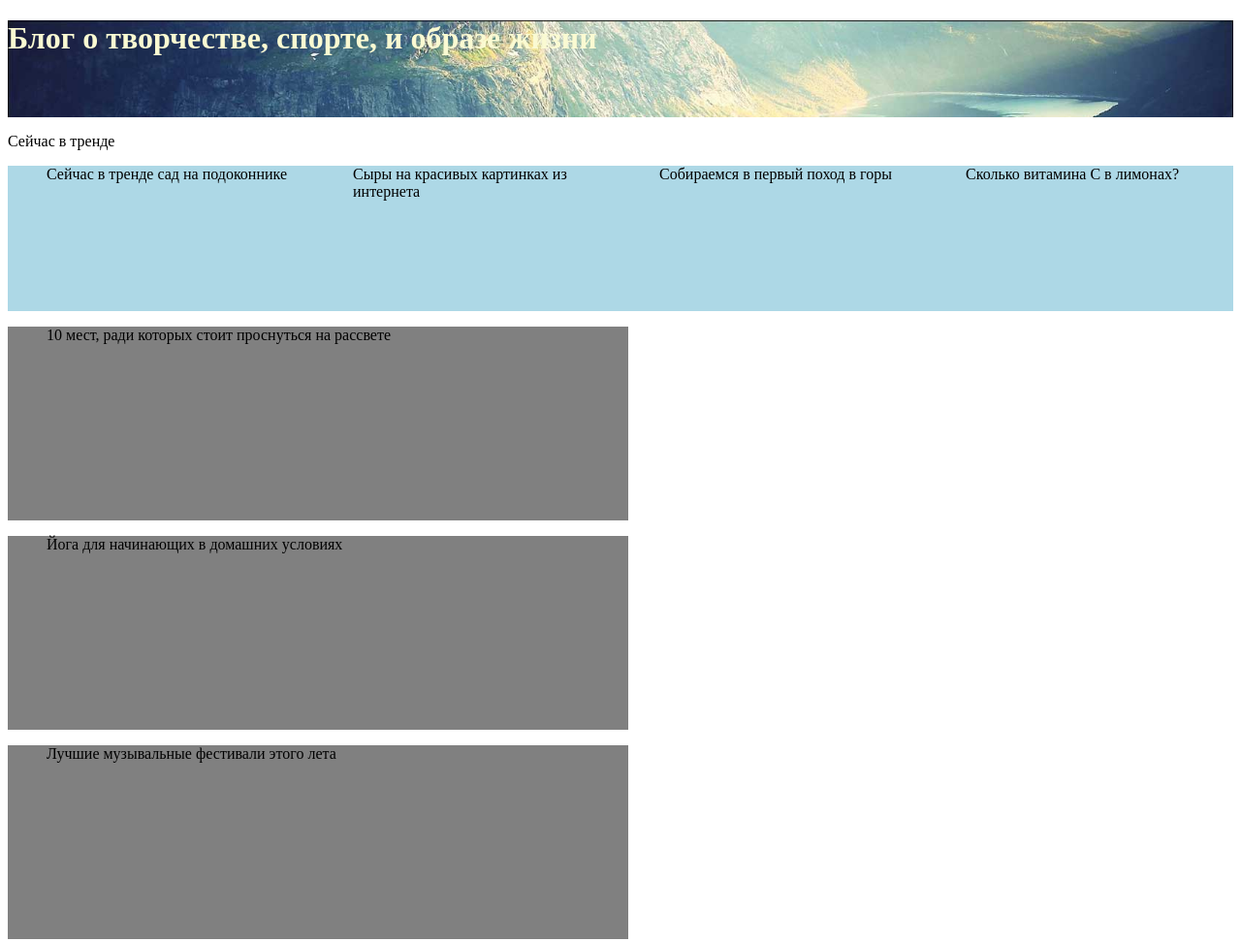
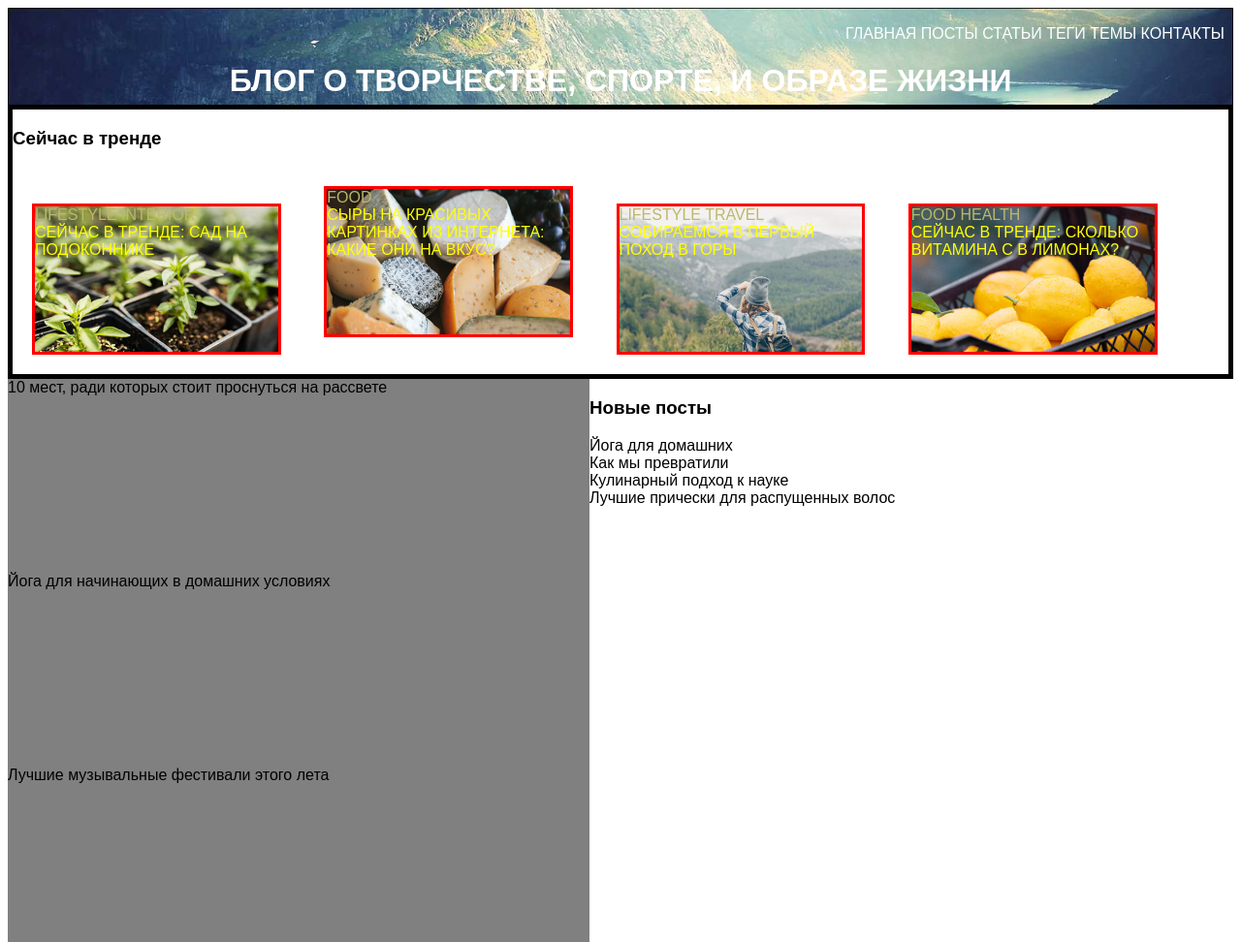
Before and after one commit to JaneKhris/html_diploma_work, a plain HTML site: page index.html in a window 1280 px wide. Shown: the top 972 px of the page at 97% size. Drawn offline with Linux system fonts and the light colour scheme.

Commit message:
20/10 acer

```diff
--- a/css/style.css
+++ b/css/style.css
@@ -1,34 +1,83 @@
-/* body {
-    color: brown;
+body {
+    font-family: sans-serif;
+}
+
+h1 {
+    text-align: center;
+
+}
+
+/* h3 {
+    display: block;
 } */
 
+a {
+    text-transform: uppercase;
+}
+
+.navigation {
+    width: 400px;
+    margin-left: auto;
+    margin-right: 0px;
+}
 .header {
-    color: lightgoldenrodyellow;
+    text-transform: uppercase;
     height: 100px;
+    color: white;
+
 
     background-image: url("../images/banner-bg.jpg");
     background-size: cover;
 
 }
 
+.trends {
+    /* width: 1000px; */
+    border: 5px solid black;
+    /* border-style: solid;
+    border-color: black; */
+    /* display: flex; */
+
+}
 .trends-container {
     display: flex;
 
 }
 .trend-article {
     /* display: block; */
-    width: 300px;
+    width: 20%;
     height: 150px;
     background: lightblue;
     margin: auto;
+    display: inline-block;
+    margin: 20px;
+    background-size: cover;
+    border: 3px solid red ;
 
 }
 
-/* .main {
+.tag {
+    color: darkkhaki;
+}
+
+.trend-title {
+    color: yellow;
+}
+
+
+.content {
     display: flex;
-} */
+}
 .main-article {
     width: 600px;
     height: 200px;
     background: grey;
 }
+
+.products-container {
+    display: flex;
+}
+
+.contacts {
+    display: flex;
+}
--- a/index.html
+++ b/index.html
@@ -7,37 +7,95 @@
     </head>
     <body>
         <header class="header">
+            <img class="logo" src="">
+            <section class="navigation">
+                <a>Главная</a>
+                <a>Посты</a>
+                <a>Статьи</a>
+                <a>Теги</a>
+                <a>Темы</a>
+                <a>Контакты</a>
+            </section>
+
             <h1>Блог о творчестве, спорте, и образе жизни</h1>
         </header>
 
         <main>
-            <div class="trends">
-                <p class="trends-header">Сейчас в тренде</p>
-                <div class="trends-container">
-                    <ul class="trend-article">Сейчас в тренде сад на подоконнике</ul>
-                    <ul class="trend-article">Сыры на красивых картинках из интернета</ul>
-                    <ul class="trend-article">Собираемся в первый поход в горы</ul>
-                    <ul class="trend-article">Сколько витамина С в лимонах?</ul>
-                </div>
-            </div>
-            <article class="main">
-                <div class=""></div>
-                <ul class="main-article">10 мест, ради которых стоит проснуться на рассвете</ul>
-                <ul class="main-article">Йога для начинающих в домашних условиях</ul>
-                <ul class="main-article">Лучшие музывальные фестивали этого лета</ul>
-                <ul class="main-article">Наукоемкий подход к кулинарии</ul>
-                <ul class="main-article">Делаем модные принты на подушках для интерьера</ul>
-
-            </article>
-            <aside>
-                <ul class="aside-section">Новые посты</ul>
-                <ul class="aside-section">Йога для домашних</ul>
-                <ul class="aside-section">Как мы превратили</ul>
-                <ul class="aside-section">Кулинарный подход к науке</ul>
-
-                <ul class="aside-section">Лучшие прически для распущенных волос</ul>
-            </aside>
+            <section class="trends">
+                <h3 class="trends-header">Сейчас в тренде</h3>
+                <!-- <section class="trends-container"> -->
+                    <article class="trend-article" style="background-image: url(../html_diploma_work/images/trend1.jpg);">
+                        <section class="trends-article-frame">
+                            <section class="tags">
+                                <a class="tag">Lifestyle</a>
+                                <a class="tag">Interior</a>
+                            </section>
+                            <a class="trend-title">Сейчас в тренде: сад на подоконнике</a>
+                        </section>
+                    </article>
+                    <article class="trend-article" style="background-image: url(../html_diploma_work/images/trend2.jpg);">
+                        <section class="trends-article-frame">
+                            <section class="tags">
+                                <a class="tag">Food</a>
+                            </section>
+                            <a class="trend-title">Сыры на красивых картинках из интернета: какие они на вкус?</a>
+                        </section>
+                    </article>
+                    <article class="trend-article" style="background-image: url(../html_diploma_work/images/trend3.jpg);">
+                        <section class="trends-article-frame">
+                            <section class="tags">
+                                <a class="tag">Lifestyle</a>
+                                <a class="tag">Travel</a>
+                            </section>
+                            <a class="trend-title">Собираемся в первый поход в горы</a>
+                        </section>
+                    </article>
+                    <article class="trend-article" style="background-image: url(../html_diploma_work/images/trend4.jpg);">
+                        <section class="trends-article-frame">
+                            <section class="tags">
+                                <a class="tag">Food</a>
+                                <a class="tag">Health</a>
+                            </section>
+                            <a class="trend-title">Сейчас в тренде: сколько витамина С в лимонах?</a>
+                        </section>
+                    </article>
+                <!-- </section> -->
+            </section>
+            <section class="content">
+                <section class="articles-container">
+                    <article class="main-article">10 мест, ради которых стоит проснуться на рассвете</article>
+                    <article class="main-article">Йога для начинающих в домашних условиях</article>
+                    <article class="main-article">Лучшие музывальные фестивали этого лета</article>
+                    <article class="main-article">Наукоемкий подход к кулинарии</article>
+                    <article class="main-article">Делаем модные принты на подушках для интерьера</article>
+                </section>
+                <aside class="options">
+                    <h3>Новые посты</h3>
+                    <div class="aside-section">Йога для домашних</div>
+                    <div class="aside-section">Как мы превратили</div>
+                    <div class="aside-section">Кулинарный подход к науке</div>
+                    <div class="aside-section">Лучшие прически для распущенных волос</div>
+                </aside>
+            </section>
+            <section class="products">
+                <h3 class="products-header">Наши изделия</h3>
+                <section class="products-container">
+                    <article class="product">
+                        <h4>Подушка на диван</h4></article>
+                    <article class="product">
+                        <h4>Кукла зайчик</h4></article>
+                    <article class="product">
+                        <h4>Шестиугольная рамка</h4></article>
+                </section>
+            </section>
         </main>
+        <footer>
+            <section class="contacts">
+                <p>a</p>
+                <p>b</p>
+            </section>
+            <div class="company">copyright</div>
+        </footer>
 
 
     </body>
```
